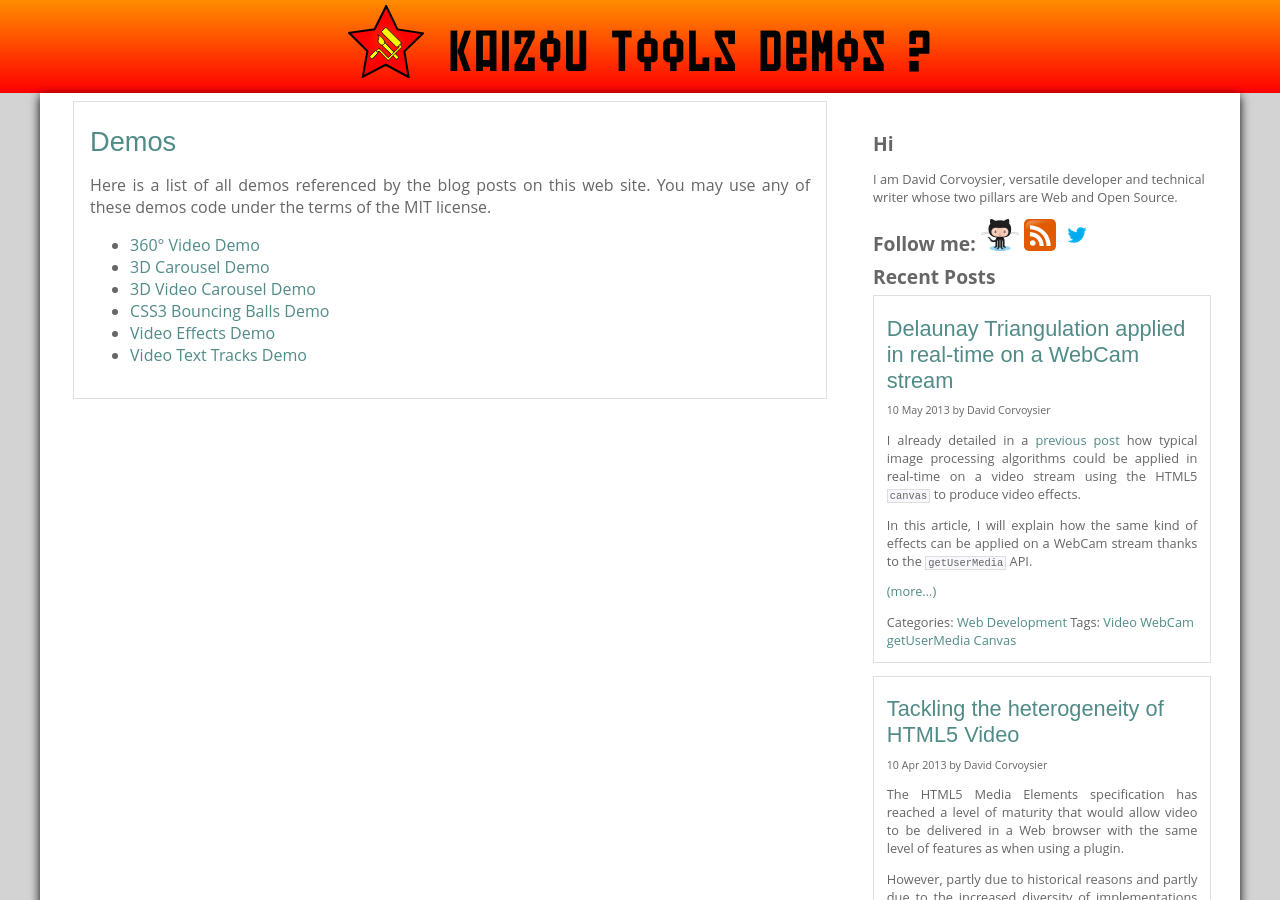
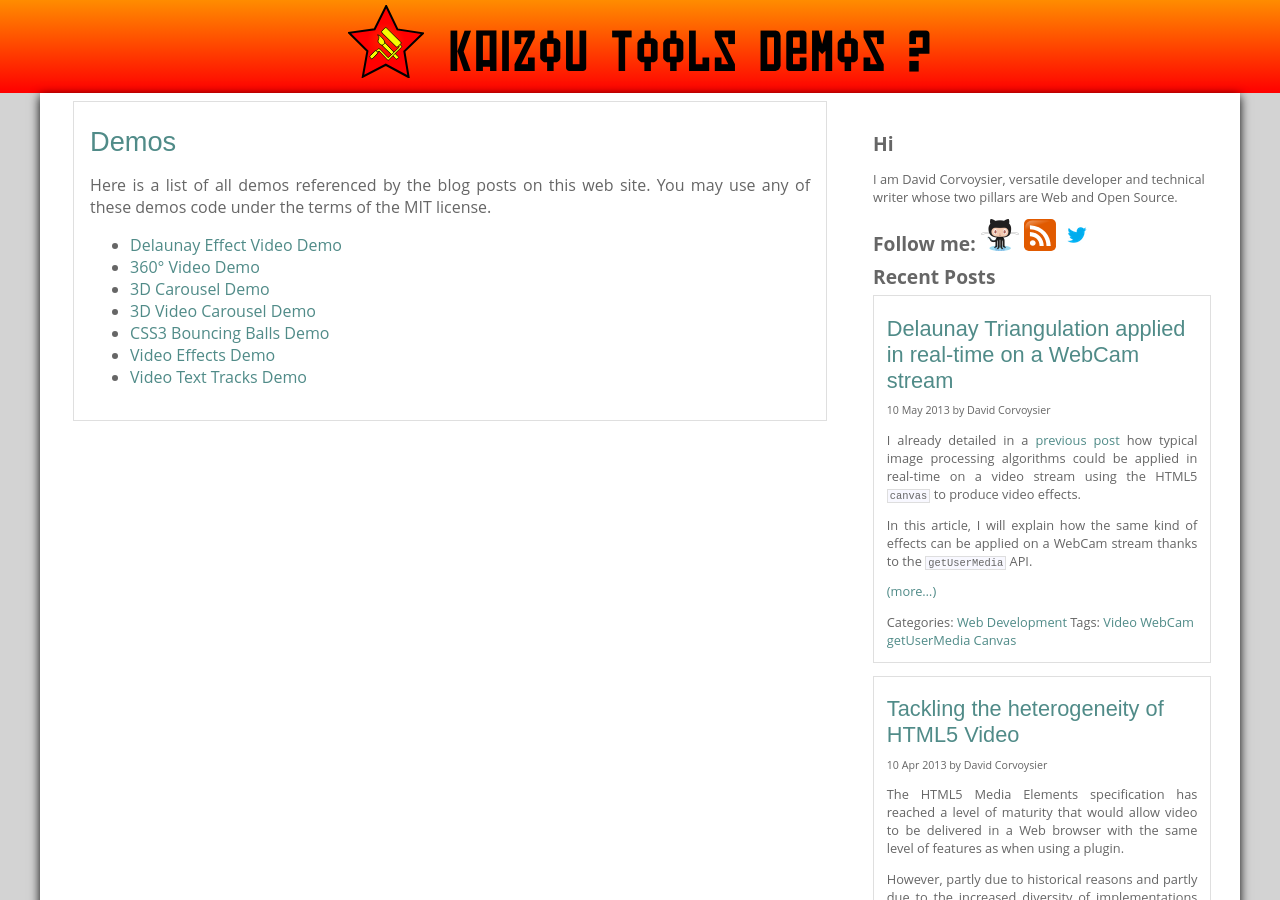
Before and after one commit to mgcrea/benchmark-kaizoumark, a Jekyll site: the page built from demos/index.html, in a window 1280 px wide and 900 px high. Built offline with Jekyll 4.4.1, drawn with Linux system fonts in a browser that asks for light colours; comment, search, counter and statistics services are not loaded.

Commit message:
Added Delaunay Effect Demo

```diff
--- a/demos/index.html
+++ b/demos/index.html
@@ -6,6 +6,7 @@ published: true
 ---
 <p>Here is a list of all demos referenced by the blog posts on this web site. You may use any of these demos code under the terms of the MIT license.</p>
 <ul>
+    <li><a href="http://kaizouman.github.io/js-delaunay-effect/">Delaunay Effect Video Demo</a></li>
     <li><a href="./360-video-demo/">360° Video Demo</a></li>
     <li><a href="./3d-carousel-demo/">3D Carousel Demo</a></li>
     <li><a href="./3d-video-carousel-demo/">3D Video Carousel Demo</a></li>
```
